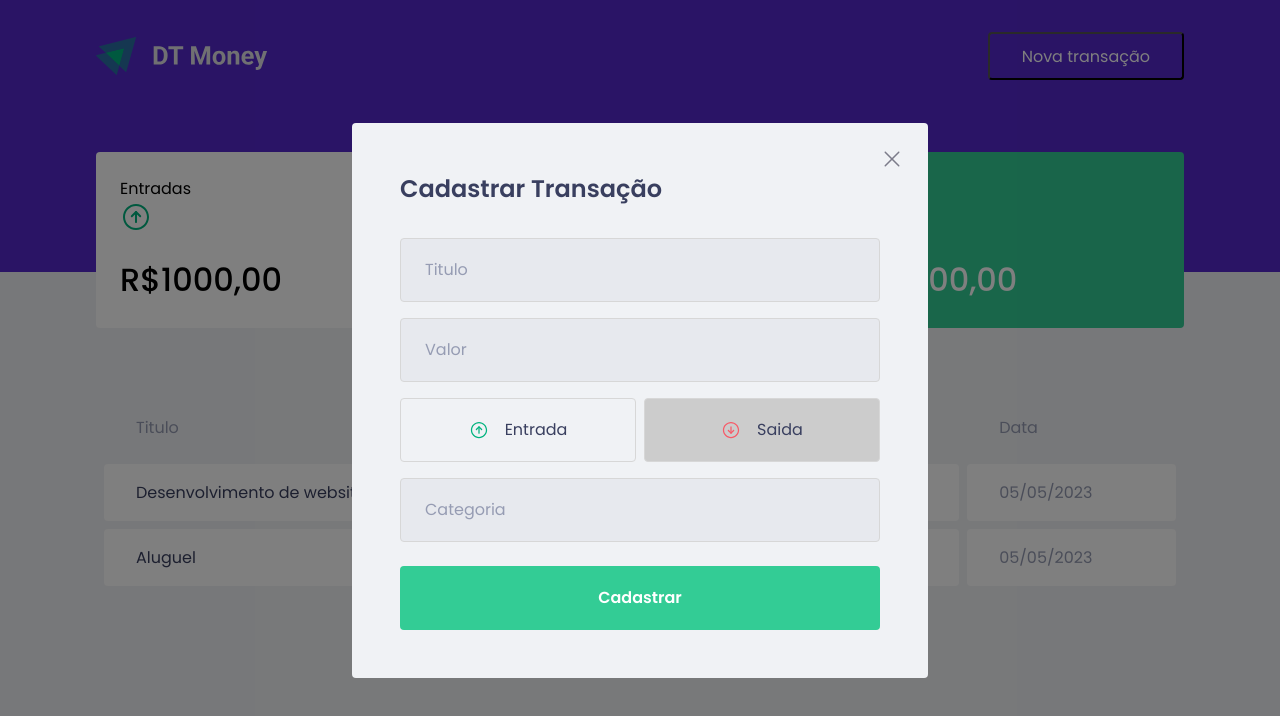
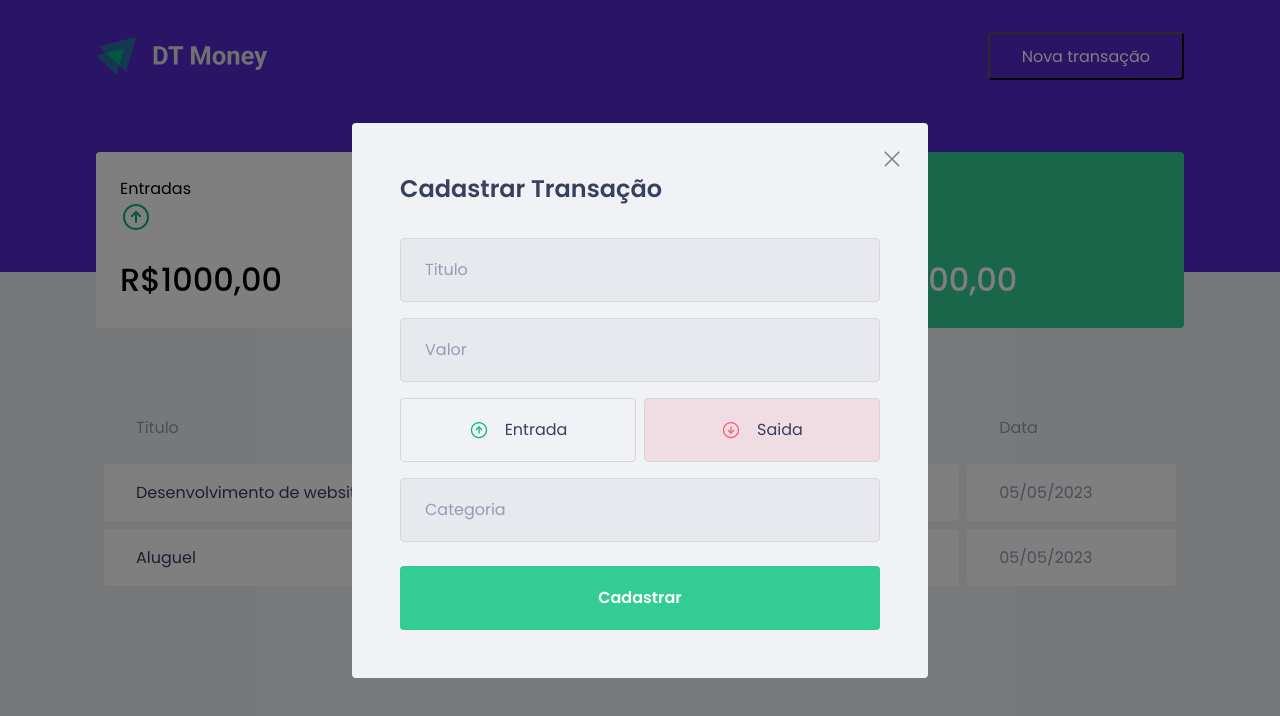
Before and after one commit to gabrielvelezmoro/rocketseat-react, a React (Create React App) app: page / in a window 1280 px wide. Both pictures are taken after a click on the button "Nova transação". Shown: the top 716 px of the page. Built offline with nearby package versions, Linux system fonts and the light colour scheme; no server answers; what miragejs would draw is missing.

Commit message:
style: passa variaveis como background color dos botoes

```diff
--- a/src/components/NewTransactionModal/index.tsx
+++ b/src/components/NewTransactionModal/index.tsx
@@ -41,6 +41,7 @@
                             type='button'
                             isActive={type === 'deposit'}
                             onClick={() => {setType('deposit'); }}
+                            activeColor="green"
                         >
                             <img src={incomeImg} alt="" />
                             <span>Entrada</span>
@@ -49,6 +50,7 @@
                             type='button'
                             isActive={type === 'withdraw'}
                             onClick={() => {setType('withdraw'); }}
+                            activeColor="red"
                         >
                             <img src={outcomeImg} alt="" />
                             <span>Saida</span>
--- a/src/components/NewTransactionModal/styles.ts
+++ b/src/components/NewTransactionModal/styles.ts
@@ -1,5 +1,5 @@
 import styled from 'styled-components'
-import {darken} from 'polished'
+import {darken, transparentize} from 'polished'
 
 export const Container = styled.form`
     h2 {
@@ -57,6 +57,12 @@
 
 interface RadioBoxProps {
     isActive: boolean
+    activeColor: 'green' | 'red'
+}
+
+const colors = {
+    green: '#33CC95',
+    red: '#E52E4D'
 }
 
 export const RadioBox = styled.button<RadioBoxProps>`
@@ -64,7 +70,10 @@
     border: 1px solid #d7d7d7;
     border-radius: 0.25rem;
 
-    background: ${(props) => props.isActive ? '#ccc' : 'transparent'};
+    background: ${(props) => props.isActive
+        ? transparentize(0.9,colors[props.activeColor])
+        : 'transparent'
+    };
 
     display: flex;
     align-items: center;
```
